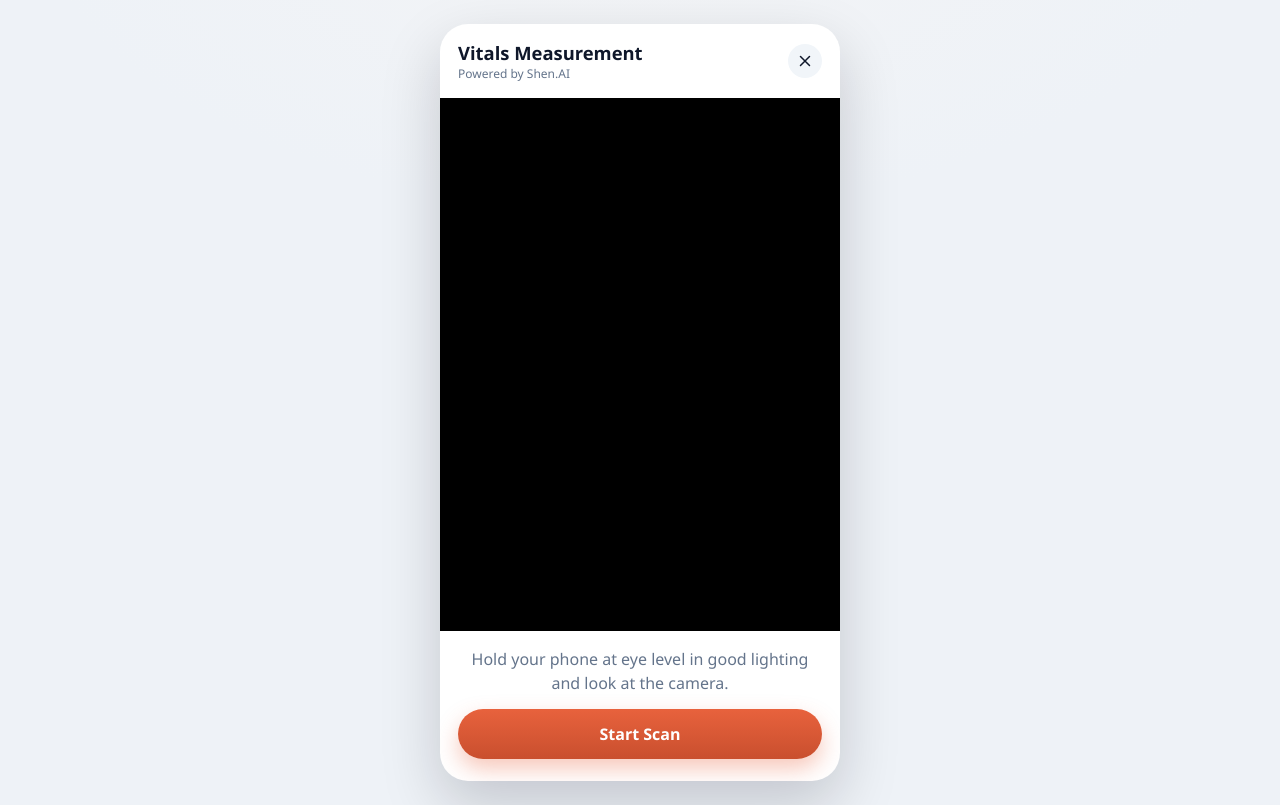
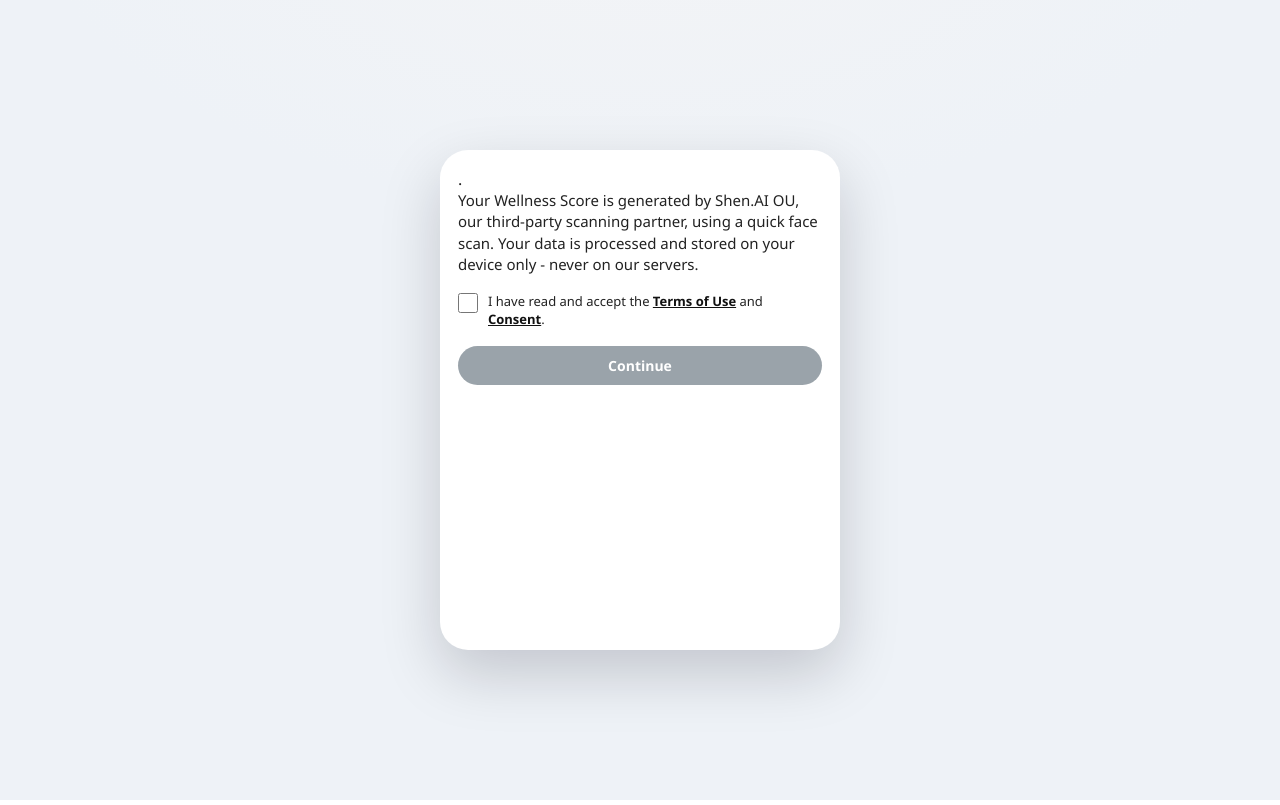
Before and after one commit to siddharthGope/nuxt-shenai, a Nuxt app in the folder nuxt-shenai-web-sdk/: page / in a window 1280 px wide. Built offline with nearby package versions, Linux system fonts and the light colour scheme.

Commit message:
feat: implement consent screen and update scan phase management; enhance UI for user consent

```diff
--- a/nuxt-shenai-web-sdk/app/app.vue
+++ b/nuxt-shenai-web-sdk/app/app.vue
@@ -17,6 +17,10 @@ const { heartRate, systolic, diastolic, stress, hrv } = useVitals()
 const videoEl = ref<HTMLVideoElement | null>(null)
 const starting = ref(false)
 const error = ref('')
+
+function continueFromConsent() {
+  phase.value = 'camera'
+}
 
 // Bind our camera stream to the <video> preview.
 watch([stream, videoEl], ([s, el]) => {
@@ -41,14 +45,17 @@ async function begin() {
 function close() {
   stop()
   error.value = ''
+  phase.value = 'consent'
 }
 </script>
 
 <template>
   <div class="app">
+    <ConsentScreen v-if="phase === 'consent'" @continue="continueFromConsent" />
+
     <!-- Keep the phone frame (and hidden #mxcanvas) mounted so the SDK's WebGL
          context survives the results screen and re-scans work. -->
-    <div v-show="phase !== 'results'" class="phone">
+    <div v-show="phase !== 'consent' && phase !== 'results'" class="phone">
       <header class="topbar">
         <div>
           <div class="title">Vitals Measurement</div>
@@ -199,16 +206,7 @@ body {
   justify-content: center;
   padding: 24px;
 }
-.phone {
-  width: 100%;
-  max-width: 400px;
-  background: var(--surface);
-  border-radius: var(--radius);
-  overflow: hidden;
-  box-shadow: var(--shadow);
-  display: flex;
-  flex-direction: column;
-}
+
 .topbar {
   display: flex;
   align-items: center;
--- /dev/null
+++ b/nuxt-shenai-web-sdk/app/assets/css/global.css
@@ -0,0 +1,11 @@
+.phone {
+  width: 100%;
+  min-height: 500px;
+  max-width: 400px;
+  background: var(--surface);
+  border-radius: var(--radius);
+  overflow: hidden;
+  box-shadow: var(--shadow);
+  display: flex;
+  flex-direction: column;
+}
--- /dev/null
+++ b/nuxt-shenai-web-sdk/app/components/ConsentScreen.vue
@@ -0,0 +1,87 @@
+<script setup lang="ts">
+const accepted = ref(false)
+const emit = defineEmits<{
+  continue: []
+}>()
+</script>
+
+<template>
+  <section class="phone" aria-labelledby="consent-title">
+    .
+    <p id="consent-title" class="consent-copy">
+      Your Wellness Score is generated by Shen.AI OU, our third-party scanning partner, using a quick face scan.
+      Your data is processed and stored on your device only - never on our servers.
+    </p>
+
+    <label class="consent-check">
+      <input v-model="accepted" type="checkbox" />
+      <span>
+        I have read and accept the
+        <a href="#" @click.prevent>Terms of Use</a>
+        and
+        <a href="#" @click.prevent>Consent</a>.
+      </span>
+    </label>
+
+    <button class="consent-button" :disabled="!accepted" @click="emit('continue')">
+      Continue
+    </button>
+  </section>
+</template>
+
+<style scoped>
+.phone {
+  padding: 18px;
+  background: #fff;
+  color: #222;
+  font-family: 'Segoe UI', system-ui, -apple-system, sans-serif;
+}
+
+.consent-copy {
+  margin: 0 0 18px;
+  font-size: 15px;
+  line-height: 1.42;
+}
+
+.consent-check {
+  display: grid;
+  grid-template-columns: 20px 1fr;
+  gap: 10px;
+  align-items: start;
+  margin-bottom: 18px;
+  font-size: 13px;
+  line-height: 1.35;
+}
+
+.consent-check input {
+  width: 20px;
+  height: 20px;
+  margin: 0;
+  accent-color: #111;
+}
+
+.consent-check a {
+  color: #111;
+  font-weight: 600;
+  text-decoration: underline;
+}
+
+.consent-button {
+  appearance: none;
+  border: 0;
+  border-radius: 999px;
+  padding: 10px 20px;
+  min-width: 98px;
+  background: #111;
+  color: #fff;
+  font: inherit;
+  font-size: 14px;
+  font-weight: 700;
+  cursor: pointer;
+}
+
+.consent-button:disabled {
+  background: #9aa3aa;
+  cursor: default;
+}
+</style>
--- a/nuxt-shenai-web-sdk/app/composables/useScanState.ts
+++ b/nuxt-shenai-web-sdk/app/composables/useScanState.ts
@@ -1,7 +1,7 @@
 // composables/useScanState.ts
 
 export const useScanState = () => {
-  const phase = useState('scanPhase', () => 'camera')
+  const phase = useState('scanPhase', () => 'consent')
 
   return {
     phase
--- a/nuxt-shenai-web-sdk/nuxt.config.ts
+++ b/nuxt-shenai-web-sdk/nuxt.config.ts
@@ -2,6 +2,7 @@
 export default defineNuxtConfig({
   compatibilityDate: '2025-07-15',
   devtools: { enabled: false },
+  css: ['~/assets/css/global.css'],
   // Use filename-based component names (no directory prefix) so components in
   // app/components/custom are referenced as <CameraView>, <HeartRateCard>, etc.
   components: [{ path: '~/components', pathPrefix: false }],
```
